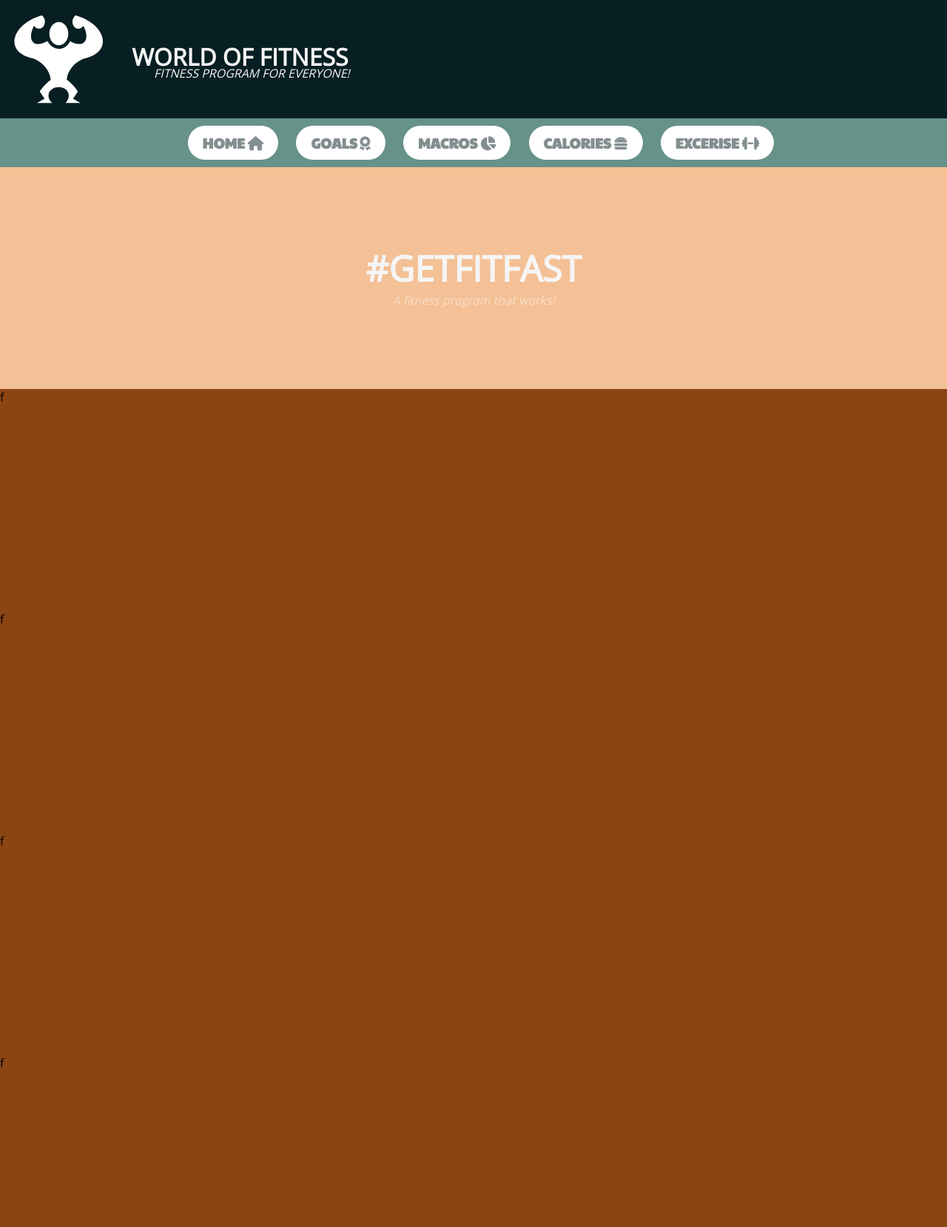
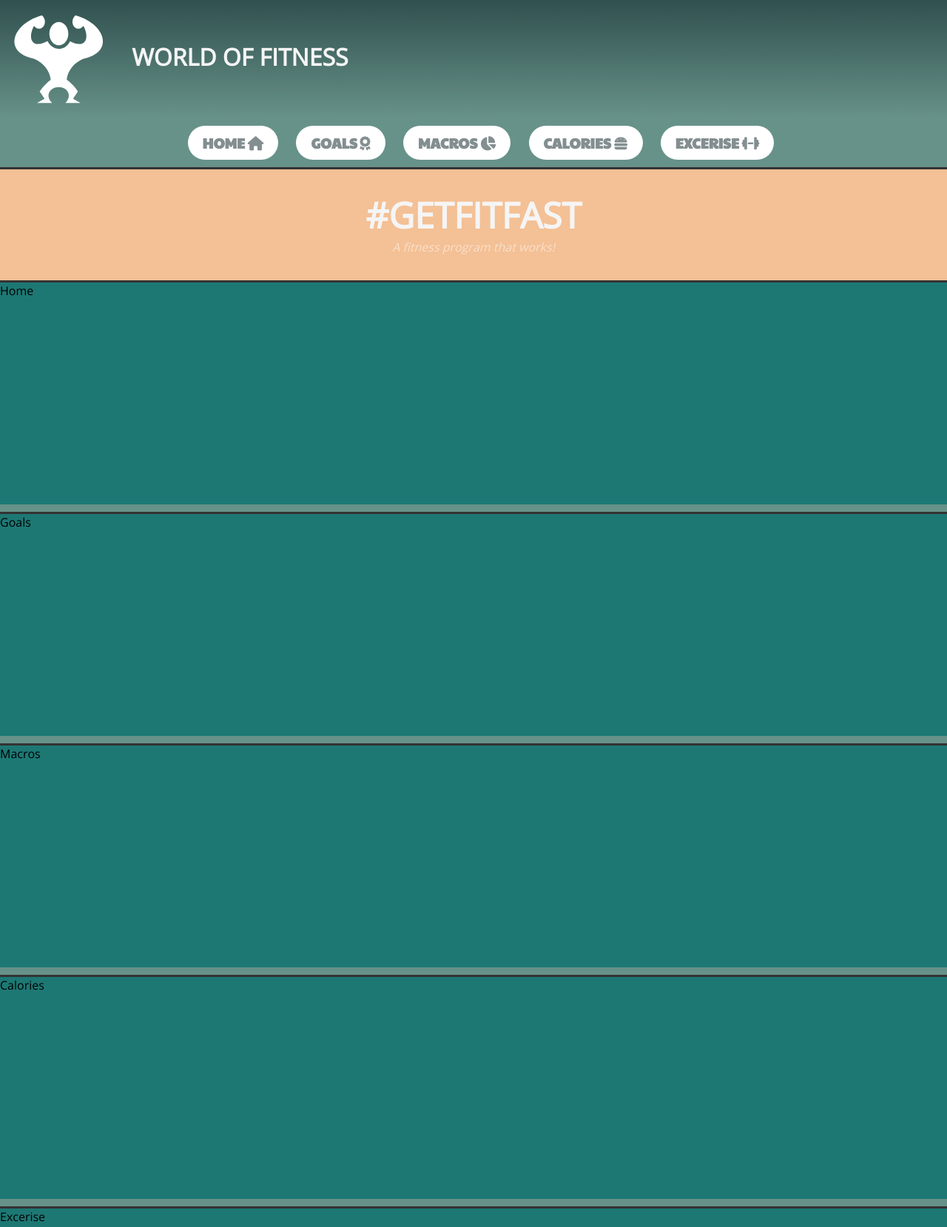
Before and after one commit to Diomdede/World-of-Fitness, a plain HTML site: page index.html in a window 1280 px wide. Shown: the top 1659 px of the page at 74% size. Drawn offline with nearby package versions, Linux system fonts and the light colour scheme.

Commit message:
Added borders and page breaks & styled (included the start to nav ba ranimation)

```diff
--- a/assets/styles/style.css
+++ b/assets/styles/style.css
@@ -7,9 +7,16 @@
     padding: 0;
 }
 
+hr {
+    height: 10px;
+    width: 100%;
+    border: 0px solid #3a3a3a;
+    border-bottom: 3px solid #333;
+}
+
 /* Body styles */
 body {
-    background-color: #1D7874;
+    background-color: #679289;
     font-family: 'Open Sans', sans-serif;
 }
 
@@ -26,7 +33,7 @@ header > h1, header > p {
 }
 
 header > h1 {
-background-color: #071E22;
+    background-image: linear-gradient(to top, rgba(255,0,0,0), rgba(7,30,34,.57));
 }
 
 header > p {
@@ -87,6 +94,7 @@ footer {
     display: flex;
     justify-content: center;
     clear: both;
+    border-bottom: 3px solid #333;
 }
 
 .main-nav-buttons{
@@ -118,13 +126,14 @@ footer {
 
 /* Welcome Section styles */
 #main-welcome {
-    top: 20%;
     background-color: #F4C095;
     color: whitesmoke;
     width: 100%;
+    height: 150px;
     display: flex;
     align-items: center;
     justify-content: center;
+    border-bottom: 3px solid #333;
 }
 
 #main-welcome h1 {
@@ -143,5 +152,5 @@ footer {
 body section {
     width: 100%;
     height: 300px;
-    background-color: saddlebrown;
+    background-color: #1D7874;
 }
--- a/index.html
+++ b/index.html
@@ -20,26 +20,28 @@
                 <img class="main-icon" src="assets/images/index_images/muscle-up.svg" alt="World of Fitness Icon">
                 <strong>World of Fitness</strong>
             </h1>
-            <p>
-                <i>Fitness program for everyone!</i>
-            </p>
             <!-- Navigation elements -->
             <nav id="main-nav">
                 <ol class="main-nav-buttons">
                     <li>
-                        <a href="#social-media-div"><strong>HOME </strong><i class="fas fa-home"></i></a>
+                        <div clas="main-nav-selection"></div>
+                        <a href="#main-welcome"><strong>HOME </strong><i class="fas fa-home"></i></a>
                     </li>
                     <li>
-                        <a href="#social-media-div"><strong>GOALS </strong><i class="fas fa-award"></i></a>
+                        <div clas="main-nav-selection"></div>
+                        <a href="#main-goals"><strong>GOALS </strong><i class="fas fa-award"></i></a>
                     </li>
                     <li>
-                        <a href="#social-media-div"><strong>MACROS </strong><i class="fas fa-chart-pie"></i></a>
+                        <div clas="main-nav-selection"></div>
+                        <a href="#main-macros"><strong>MACROS </strong><i class="fas fa-chart-pie"></i></a>
                     </li>
                     <li>
-                        <a href="#social-media-div"><strong>CALORIES </strong><i class="fas fa-hamburger"></i></a>
+                        <div clas="main-nav-selection"></div>
+                        <a href="#main-calories"><strong>CALORIES </strong><i class="fas fa-hamburger"></i></a>
                     </li>
                     <li>
-                        <a href="#social-media-div"><strong>EXCERISE </strong><i class="fas fa-dumbbell"></i></a>
+                        <div clas="main-nav-selection"></div>
+                        <a href="#main-excerise"><strong>EXCERISE </strong><i class="fas fa-dumbbell"></i></a>
                     </li>
                 </ol>
             </nav>
@@ -53,22 +55,31 @@
                 </span>
             </figure>
         </section>
+                <!-- Goals section -->
+        <section id="main-home">
+            <div>Home</div>
+        </section>
+        <hr>
         <!-- Goals section -->
         <section id="main-goals">
-            <div>f</div>
+            <div>Goals</div>
         </section>
+        <hr>
         <!-- Macros section -->
         <section id="main-macros">
-            <div>f</div>
+            <div>Macros</div>
         </section>
+        <hr>
         <!-- Calories section -->
         <section id="main-calories">
-            <div>f</div>
+            <div>Calories</div>
         </section>
+        <hr>
         <!-- Excerise section -->
         <section id="main-excerise">
-            <div>f</div>
+            <div>Excerise</div>
         </section>
+        <hr>
     </body>
     <!-- Footer elements -->
     <footer>
```
